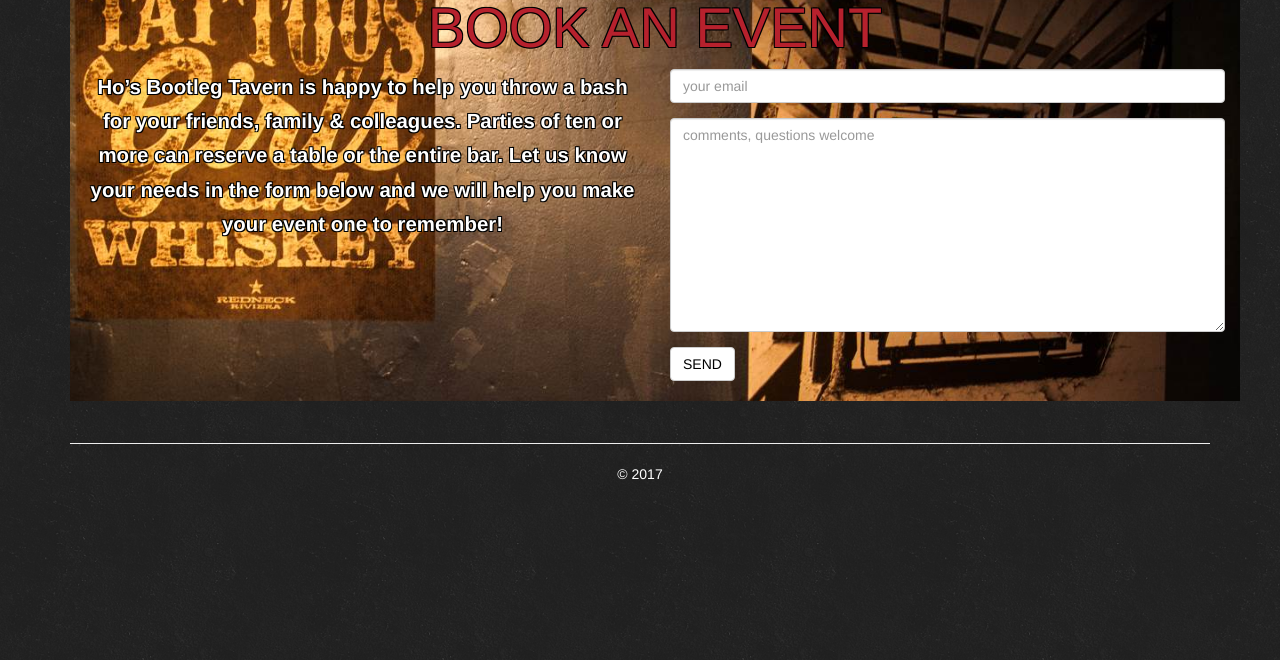
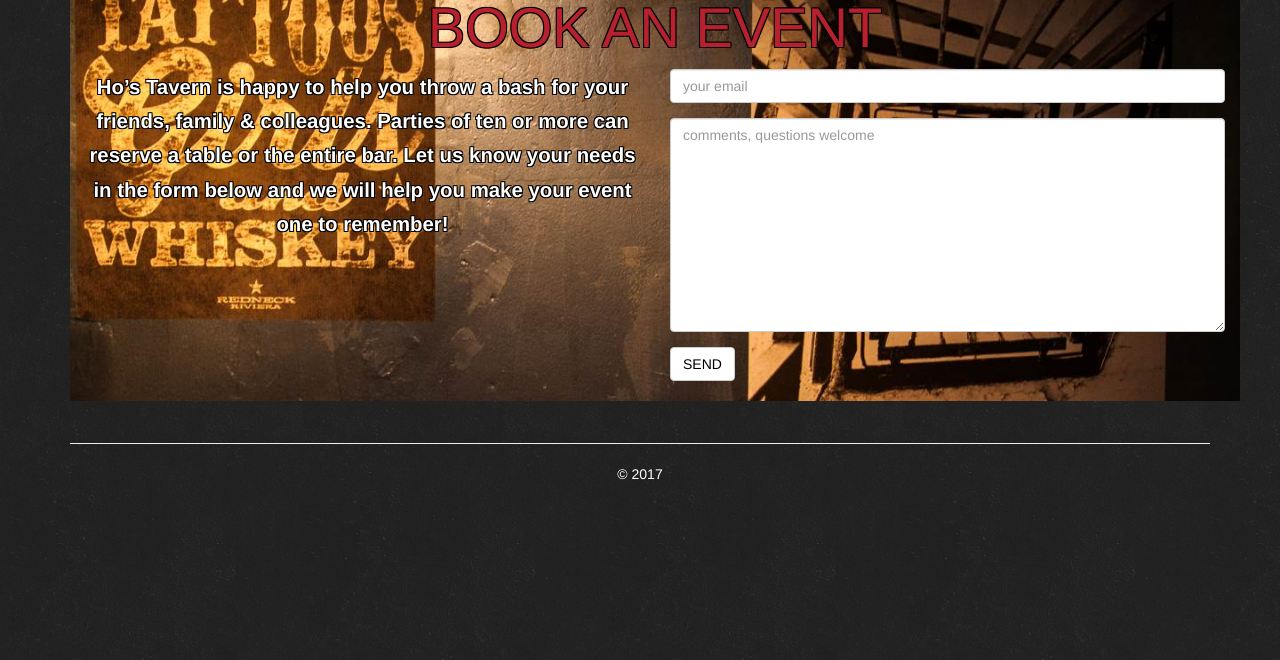
Before and after one commit to ctstone/tavern, a website: page www/events.html in a window 1280 px wide. Shown: the part 140-800 px from the top of the page. Drawn offline with nearby package versions, Linux system fonts and the light colour scheme; files that its build step writes are made by us from their sources; files whose address does not match are found by name.

Commit message:
Remove Bootleg from name

```diff
--- a/www/events.html
+++ b/www/events.html
@@ -2,7 +2,7 @@
 <html lang="en">
   <head>
     <!--=include _head.html -->
-    <title>Events and Inquiries - Ho’s Bootleg Tavern</title>
+    <title>Events and Inquiries - Ho’s Tavern</title>
   </head>
   <body class="tk-proxima-nova page-events">
     <div class="bg-dark">
@@ -14,7 +14,7 @@
           <h2 class="tk-almaq-rough">BOOK AN EVENT</h2>
           <div class="row">
             <div class="col-md-6">
-              <p><small>Ho’s Bootleg Tavern is happy to help you throw a bash for your friends, family &amp; colleagues. Parties of ten or more can reserve a table or the entire bar. Let us know your needs in the form below and we will help you make your event one to remember!</small></p>
+              <p><small>Ho’s Tavern is happy to help you throw a bash for your friends, family &amp; colleagues. Parties of ten or more can reserve a table or the entire bar. Let us know your needs in the form below and we will help you make your event one to remember!</small></p>
             </div>
             <div class="col-md-6">
               <form  accept-charset="UTF-8" autocomplete="off" enctype="multipart/form-data" method="post" novalidate action="https://hosbootlegtavern.wufoo.com/forms/z1ldylfd1bdogv5/#public">
```
